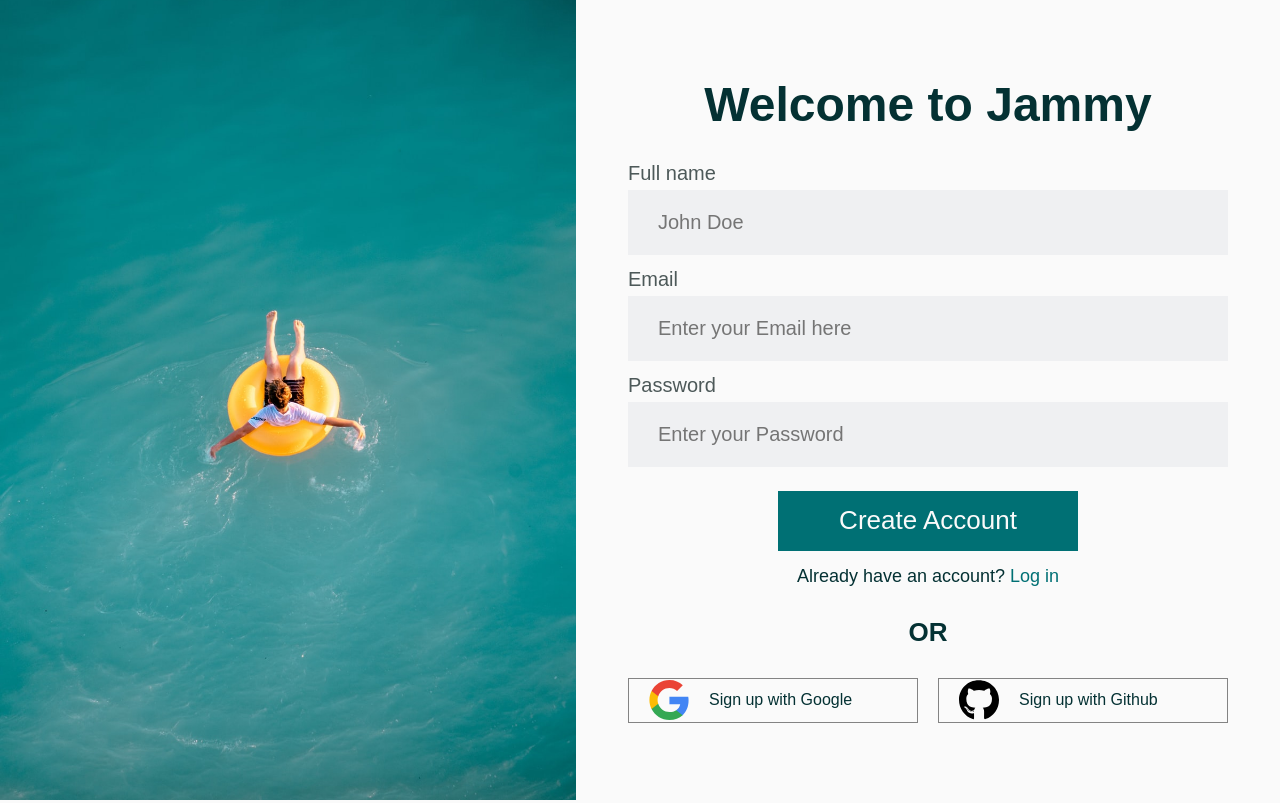
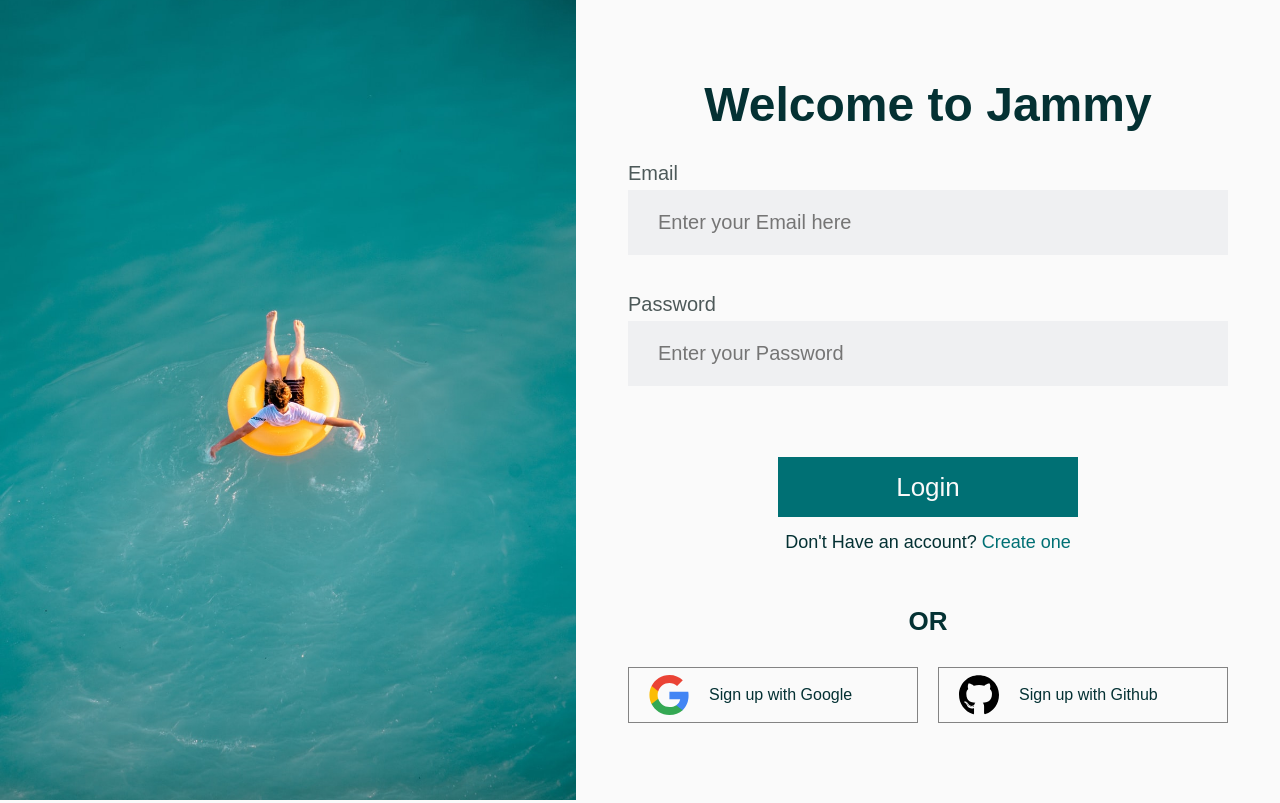
Before and after one commit to andradeigor/ts-landing-page, a React (Create React App) app: page / in a window 1280 px wide. Built offline with nearby package versions, Linux system fonts and the light colour scheme; the HTML template or start-up script is replaced by a standard one.

Commit message:
login page created

```diff
--- a/src/App.tsx
+++ b/src/App.tsx
@@ -2,8 +2,8 @@ import React from "react";
 import GlobalStyles from "./styles/global";
 import { light } from "./styles/themes/light";
 import { ThemeProvider } from "styled-components";
-import LoginPage from "./components/RegisterPage/index";
-
+import RegisterPage from "./components/RegisterPage/index";
+import LoginPage from "./components/Loginpage/index";
 const App: React.FC = () => {
   return (
     <ThemeProvider theme={light}>
--- a/src/components/Loginpage/index.tsx
+++ b/src/components/Loginpage/index.tsx
@@ -42,15 +42,6 @@ const LoginPage: React.FC = () => {
         <LoginPageFormContainer onSubmit={handleSubmit(OnSubmit)}>
           <LoginPageFormTitle>Welcome to Jammy</LoginPageFormTitle>
           <LoginPageFormItemWarper>
-            <LoginPageFormItemTitle>Full Name</LoginPageFormItemTitle>
-            <LoginPageFormItem
-              error={errors.fullname}
-              placeholder="John Doe"
-              {...register("fullname", { required: true })}
-            ></LoginPageFormItem>
-            {errors.fullname && <span> Fullname is required</span>}
-          </LoginPageFormItemWarper>
-          <LoginPageFormItemWarper>
             <LoginPageFormItemTitle>Email</LoginPageFormItemTitle>
             <LoginPageFormItem
               error={errors.email}
@@ -82,10 +73,10 @@ const LoginPage: React.FC = () => {
             {errors.password && <span> Password is required</span>}
           </LoginPageFormItemWarper>
           <LoginPageButtonArea>
-            <LoginPageButton type="submit">Create Account</LoginPageButton>
+            <LoginPageButton type="submit">Login</LoginPageButton>
             <LoginPageButtonSubTex>
-              Already have an account?
-              <LoginPageButtonSubTexLink> Log in</LoginPageButtonSubTexLink>
+              Don't Have an account?
+              <LoginPageButtonSubTexLink> Create one</LoginPageButtonSubTexLink>
             </LoginPageButtonSubTex>
           </LoginPageButtonArea>
           <LoginPageOAuthSubText>OR</LoginPageOAuthSubText>
--- a/src/components/Loginpage/style.tsx
+++ b/src/components/Loginpage/style.tsx
@@ -92,8 +92,8 @@ export const LoginPageFormItem = styled("input")<{
 
 export const LoginPageButtonArea = styled.div`
   margin-top: 10px;
-  width: 300px;
-  height: 110px;
+  width: 400px;
+  height: 150px;
   display: flex;
   flex-direction: column;
   justify-content: center;
@@ -103,7 +103,7 @@ export const LoginPageButtonArea = styled.div`
   }
 `;
 export const LoginPageButton = styled.button`
-  width: 100%;
+  width: 300px;
   height: 60px;
   background-color: ${(props) => props.theme.colors.button};
   border: none;
--- a/src/components/RegisterPage/index.tsx
+++ b/src/components/RegisterPage/index.tsx
@@ -1,31 +1,31 @@
 import React, { useState } from "react";
 import { useForm } from "react-hook-form";
 import {
-  LoginPageWarper,
-  LoginPageImageWarper,
-  LoginPageImage,
-  LoginPageFormWarper,
-  LoginPageFormContainer,
-  LoginPageFormTitle,
-  LoginPageFormItemWarper,
-  LoginPageFormItemTitle,
-  LoginPageFormItem,
-  LoginPageButtonArea,
-  LoginPageButton,
-  LoginPageButtonSubTex,
-  LoginPageButtonSubTexLink,
-  LoginPageOAuthSubText,
-  LoginPageOAuthArea,
-  LoginPageOAuthButton,
-  LoginPageOAuthIcon,
-  LoginPageOAuthText,
+  RegisterPageWarper,
+  RegisterPageImageWarper,
+  RegisterPageImage,
+  RegisterPageFormWarper,
+  RegisterPageFormContainer,
+  RegisterPageFormTitle,
+  RegisterPageFormItemWarper,
+  RegisterPageFormItemTitle,
+  RegisterPageFormItem,
+  RegisterPageButtonArea,
+  RegisterPageButton,
+  RegisterPageButtonSubTex,
+  RegisterPageButtonSubTexLink,
+  RegisterPageOAuthSubText,
+  RegisterPageOAuthArea,
+  RegisterPageOAuthButton,
+  RegisterPageOAuthIcon,
+  RegisterPageOAuthText,
 } from "./style";
 import ImagePath from "../../assets/background.jpeg";
 import GoogleIconPath from "../../assets/GoogleLogo.svg";
 import GitHubIconPath from "../../assets/GitHubLogo.svg";
 import CreateUser from "../../services/UserServices/user";
 
-const LoginPage: React.FC = () => {
+const RegisterPage: React.FC = () => {
   interface User {
     name: string;
     email: string;
@@ -42,25 +42,25 @@ const LoginPage: React.FC = () => {
     console.log(User);
   };
   return (
-    <LoginPageWarper>
-      <LoginPageImageWarper>
-        <LoginPageImage alt="background image" src={ImagePath} />
-      </LoginPageImageWarper>
-      <LoginPageFormWarper>
-        <LoginPageFormContainer onSubmit={handleSubmit(OnSubmit)}>
-          <LoginPageFormTitle>Welcome to Jammy</LoginPageFormTitle>
-          <LoginPageFormItemWarper>
-            <LoginPageFormItemTitle>Full name</LoginPageFormItemTitle>
-            <LoginPageFormItem
+    <RegisterPageWarper>
+      <RegisterPageImageWarper>
+        <RegisterPageImage alt="background image" src={ImagePath} />
+      </RegisterPageImageWarper>
+      <RegisterPageFormWarper>
+        <RegisterPageFormContainer onSubmit={handleSubmit(OnSubmit)}>
+          <RegisterPageFormTitle>Welcome to Jammy</RegisterPageFormTitle>
+          <RegisterPageFormItemWarper>
+            <RegisterPageFormItemTitle>Full name</RegisterPageFormItemTitle>
+            <RegisterPageFormItem
               error={errors.name}
               placeholder="John Doe"
               {...register("name", { required: true })}
-            ></LoginPageFormItem>
+            ></RegisterPageFormItem>
             {errors.name && <span> Name is required</span>}
-          </LoginPageFormItemWarper>
-          <LoginPageFormItemWarper>
-            <LoginPageFormItemTitle>Email</LoginPageFormItemTitle>
-            <LoginPageFormItem
+          </RegisterPageFormItemWarper>
+          <RegisterPageFormItemWarper>
+            <RegisterPageFormItemTitle>Email</RegisterPageFormItemTitle>
+            <RegisterPageFormItem
               error={errors.email}
               placeholder="Enter your Email here"
               {...register("email", {
@@ -70,12 +70,12 @@ const LoginPage: React.FC = () => {
                   message: "Entered value does not match email format",
                 },
               })}
-            ></LoginPageFormItem>
+            ></RegisterPageFormItem>
             {errors.email && <span> Email is required</span>}
-          </LoginPageFormItemWarper>
-          <LoginPageFormItemWarper>
-            <LoginPageFormItemTitle>Password</LoginPageFormItemTitle>
-            <LoginPageFormItem
+          </RegisterPageFormItemWarper>
+          <RegisterPageFormItemWarper>
+            <RegisterPageFormItemTitle>Password</RegisterPageFormItemTitle>
+            <RegisterPageFormItem
               error={errors.password}
               type="password"
               placeholder="Enter your Password"
@@ -86,31 +86,36 @@ const LoginPage: React.FC = () => {
                   message: "min lenght is 5",
                 },
               })}
-            ></LoginPageFormItem>
+            ></RegisterPageFormItem>
             {errors.password && <span> Password is required</span>}
-          </LoginPageFormItemWarper>
-          <LoginPageButtonArea>
-            <LoginPageButton type="submit">Create Account</LoginPageButton>
-            <LoginPageButtonSubTex>
+          </RegisterPageFormItemWarper>
+          <RegisterPageButtonArea>
+            <RegisterPageButton type="submit">
+              Create Account
+            </RegisterPageButton>
+            <RegisterPageButtonSubTex>
               Already have an account?
-              <LoginPageButtonSubTexLink> Log in</LoginPageButtonSubTexLink>
-            </LoginPageButtonSubTex>
-          </LoginPageButtonArea>
-          <LoginPageOAuthSubText>OR</LoginPageOAuthSubText>
-          <LoginPageOAuthArea>
-            <LoginPageOAuthButton>
-              <LoginPageOAuthIcon src={GoogleIconPath} />
-              <LoginPageOAuthText>Sign up with Google</LoginPageOAuthText>
-            </LoginPageOAuthButton>
-            <LoginPageOAuthButton>
-              <LoginPageOAuthIcon src={GitHubIconPath} />
-              <LoginPageOAuthText>Sign up with Github</LoginPageOAuthText>
-            </LoginPageOAuthButton>
-          </LoginPageOAuthArea>
-        </LoginPageFormContainer>
-      </LoginPageFormWarper>
-    </LoginPageWarper>
+              <RegisterPageButtonSubTexLink>
+                {" "}
+                Log in
+              </RegisterPageButtonSubTexLink>
+            </RegisterPageButtonSubTex>
+          </RegisterPageButtonArea>
+          <RegisterPageOAuthSubText>OR</RegisterPageOAuthSubText>
+          <RegisterPageOAuthArea>
+            <RegisterPageOAuthButton>
+              <RegisterPageOAuthIcon src={GoogleIconPath} />
+              <RegisterPageOAuthText>Sign up with Google</RegisterPageOAuthText>
+            </RegisterPageOAuthButton>
+            <RegisterPageOAuthButton>
+              <RegisterPageOAuthIcon src={GitHubIconPath} />
+              <RegisterPageOAuthText>Sign up with Github</RegisterPageOAuthText>
+            </RegisterPageOAuthButton>
+          </RegisterPageOAuthArea>
+        </RegisterPageFormContainer>
+      </RegisterPageFormWarper>
+    </RegisterPageWarper>
   );
 };
 
-export default LoginPage;
+export default RegisterPage;
--- a/src/components/RegisterPage/style.tsx
+++ b/src/components/RegisterPage/style.tsx
@@ -1,25 +1,25 @@
 import styled from "styled-components";
 
-export const LoginPageWarper = styled.div`
+export const RegisterPageWarper = styled.div`
   width: 100%;
   height: 100vh;
   display: flex;
   flex-direction: row;
 `;
-export const LoginPageImageWarper = styled.div`
+export const RegisterPageImageWarper = styled.div`
   width: 45%;
   @media (max-width: ${(props) => props.theme.breakpoints.lg}) {
     width: 0;
   }
 `;
 
-export const LoginPageImage = styled.img`
+export const RegisterPageImage = styled.img`
   object-fit: cover;
   width: 100%;
   height: 100vh;
 `;
 
-export const LoginPageFormWarper = styled.div`
+export const RegisterPageFormWarper = styled.div`
   width: 55%;
   height: 100vh;
   display: flex;
@@ -35,7 +35,7 @@ export const LoginPageFormWarper = styled.div`
   }
 `;
 
-export const LoginPageFormContainer = styled.form`
+export const RegisterPageFormContainer = styled.form`
   width: 600px;
   height: 100%;
   display: flex;
@@ -45,7 +45,7 @@ export const LoginPageFormContainer = styled.form`
     width: 100%;
   }
 `;
-export const LoginPageFormTitle = styled.h1`
+export const RegisterPageFormTitle = styled.h1`
   font-size: 48px;
   font-weight: 600;
   margin-bottom: 30px;
@@ -53,12 +53,12 @@ export const LoginPageFormTitle = styled.h1`
     font-size: 32px;
   }
 `;
-export const LoginPageFormItemWarper = styled.div`
+export const RegisterPageFormItemWarper = styled.div`
   width: 100%;
   height: 140px;
 `;
 
-export const LoginPageFormItemTitle = styled.p`
+export const RegisterPageFormItemTitle = styled.p`
   font-size: 20px;
   font-weight: 500;
   color: ${(props) => props.theme.colors.secondary};
@@ -68,7 +68,7 @@ export const LoginPageFormItemTitle = styled.p`
   }
 `;
 
-export const LoginPageFormItem = styled("input")<{
+export const RegisterPageFormItem = styled("input")<{
   error: boolean;
 }>`
   width: 100%;
@@ -90,7 +90,7 @@ export const LoginPageFormItem = styled("input")<{
   }
 `;
 
-export const LoginPageButtonArea = styled.div`
+export const RegisterPageButtonArea = styled.div`
   margin-top: 10px;
   width: 300px;
   height: 110px;
@@ -102,7 +102,7 @@ export const LoginPageButtonArea = styled.div`
     width: 250px;
   }
 `;
-export const LoginPageButton = styled.button`
+export const RegisterPageButton = styled.button`
   width: 100%;
   height: 60px;
   background-color: ${(props) => props.theme.colors.button};
@@ -123,7 +123,7 @@ export const LoginPageButton = styled.button`
   }
 `;
 
-export const LoginPageButtonSubTex = styled.p`
+export const RegisterPageButtonSubTex = styled.p`
   margin-top: 15px;
   font-weight: 300;
   font-size: 18px;
@@ -131,7 +131,7 @@ export const LoginPageButtonSubTex = styled.p`
     font-size: 14px;
   }
 `;
-export const LoginPageButtonSubTexLink = styled.a`
+export const RegisterPageButtonSubTexLink = styled.a`
   margin-top: 15px;
   font-weight: 500;
   color: ${(props) => props.theme.colors.button};
@@ -142,7 +142,7 @@ export const LoginPageButtonSubTexLink = styled.a`
   }
 `;
 
-export const LoginPageOAuthSubText = styled.p`
+export const RegisterPageOAuthSubText = styled.p`
   margin-top: 30px;
   margin-bottom: 30px;
   font-size: 26px;
@@ -151,7 +151,7 @@ export const LoginPageOAuthSubText = styled.p`
     font-size: 18px;
   }
 `;
-export const LoginPageOAuthArea = styled.div`
+export const RegisterPageOAuthArea = styled.div`
   width: 100%;
   height: 60px;
   display: flex;
@@ -162,7 +162,7 @@ export const LoginPageOAuthArea = styled.div`
   }
 `;
 
-export const LoginPageOAuthButton = styled.button`
+export const RegisterPageOAuthButton = styled.button`
   background-color: ${(props) => props.theme.colors.background};
   width: 290px;
   height: 100%;
@@ -177,7 +177,7 @@ export const LoginPageOAuthButton = styled.button`
   } //
 `;
 
-export const LoginPageOAuthIcon = styled.img`
+export const RegisterPageOAuthIcon = styled.img`
   width: 40px;
   height: 40px;
   margin-left: 20px;
@@ -189,7 +189,7 @@ export const LoginPageOAuthIcon = styled.img`
     margin-right: 10px;
   }
 `;
-export const LoginPageOAuthText = styled.p`
+export const RegisterPageOAuthText = styled.p`
   font-size: 16px;
   font-weight: 500;
   color: ${(props) => props.theme.colors.primary};
```
